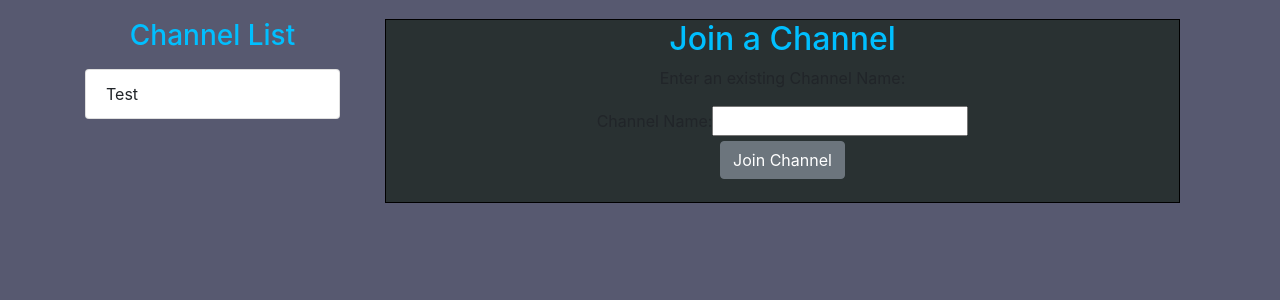
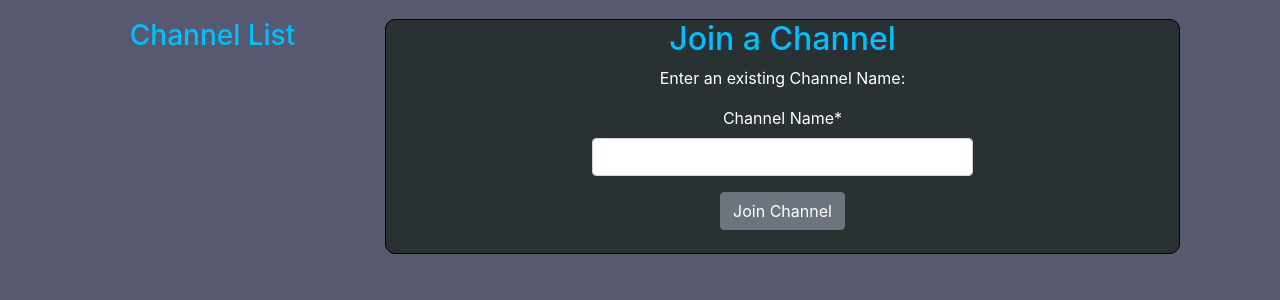
Before and after one commit to thefredliestfred/ChannelX, a Django app: page /findchannel/ in a window 1280 px wide. Shown: the part 56-356 px from the top of the page. Run offline with Django 3.2, Linux system fonts and the light colour scheme; a user stored in the database is signed in; some libraries are stand-ins or nearby versions.

Commit message:
Working on channel side panel

```diff
--- a/DjangoProjects/channelx/channelx/urls.py
+++ b/DjangoProjects/channelx/channelx/urls.py
@@ -24,9 +24,6 @@ from django.views.generic.base import TemplateView
 from main import urls as main_urls
 from django.contrib import admin
 
-# Need to later set up path for finding the channel
-
-
 urlpatterns = [
     path('admin/', admin.site.urls),
     url(r'^admin/', admin.site.urls),
--- a/DjangoProjects/channelx/main/templates/main/base.html
+++ b/DjangoProjects/channelx/main/templates/main/base.html
@@ -3,7 +3,7 @@
 <html lang='en-US'>
 <!--
     Last Update:
-        05/04/19 by Tarren Bos
+        05/06/19 by Tarren Bos
 
     This is a base template for the entire site. All templates are routed through this code in
     order to use the NavBar and all installed addons
@@ -85,20 +85,21 @@
     <main role="main" class="container">
         <div class="row">
             <!-- The Channel List SideBar -->
+            {% if user.is_authenticated %}
                 <div class="col-md-3">
                     <div class="content-section">
                         <h3>Channel List</h3>
                         <p>
                             <ul class="list-group">
                                 {% for channel in channels %}
-                                <li class="list-group-item">{{ channel.room_name }}</li>
+                                    <a href="{% url 'channel-detail' channel.slug %}" class="list-group-item list-group-item-action">{{ channel.room_name }}</a>
                                 {% endfor %}
-                            <li class="list-group-item">Test</li>
                             </ul>
                         </p>
                     </div>
                 </div>
-            <div class="col-md-9">
+            {% endif %}
+            <div class="col">
                 <!-- Messages from site displayed below the NavBar -->
                 {% if messages %}
                     {% for message in messages %}
--- a/DjangoProjects/channelx/main/templates/main/channelSettings.html
+++ b/DjangoProjects/channelx/main/templates/main/channelSettings.html
@@ -5,7 +5,7 @@
 <!--Channel information & Schedule-->
 <div class="container-fluid">
     <div class="row content">
-        <div class="col-6" style="text-align:center; background-color:#293132">
+        <div class="col" style="text-align:center; border-radius: 10px; background-color:#293132">
             <!-- Channel List -->
             <h2 style="color:#00BFFF">Edit Channel</h2>
             <!-- Search Channel -->
@@ -21,7 +21,7 @@
 
 
         <!--Contact list-->
-        <div class="col-4" style="text-align:center; border: 1px solid black; background-color:#293132">
+        <div class="col-4" style="text-align:center; border-radius: 10px; background-color:#293132">
             <h2 style="color:#00BFFF; text-align: center">Channel Users</h2>
             <div class="search-container" style="padding:10px">
                 <form action="/action_page.php">
@@ -30,7 +30,7 @@
                 </form>
             </div>
             <section style="padding:5%">
-                <div class="table-wrapper-scroll-y" style="border: 1px solid black; background-color:white">
+                <div class="table-wrapper-scroll-y" style="border-radius: 10px; background-color:white">
                 <table style="width:100%; text-align:left">
                     <tbody>
                     <tr> <td>User Alias 1</td> </tr>
--- a/DjangoProjects/channelx/main/templates/main/channel_form.html
+++ b/DjangoProjects/channelx/main/templates/main/channel_form.html
@@ -5,7 +5,7 @@
 
 <div class="container-fluid">
     <div class="row content">
-        <div class="col-12" style="text-align:center; border: 1px solid black; background-color:#293132">
+        <div class="col-12" style="text-align:center; border-radius: 10px; border: 1px solid black; background-color:#293132">
             <h2 style="color:#00BFFF">Create a Channel</h2>
             <form class="form-group" method="post" style="color:white; width:100%; padding: 0 25% 0 25%;">
                 {% csrf_token %}
--- a/DjangoProjects/channelx/main/templates/main/findChannel.html
+++ b/DjangoProjects/channelx/main/templates/main/findChannel.html
@@ -1,15 +1,22 @@
 {% extends "main/base.html" %}
 {% block content %}
+{% load crispy_forms_tags %}
+<!--
+    Last Update:
+        05/05/19 by Tarren Bos
+
+    This is the join channel page where the user is able to join a channel.
+-->
 
 <!--All the stuff you see-->
 <div class="container-fluid">
     <div class="row-content">
-        <div class="col-12" style="text-align:center; border: 1px solid black; background-color:#293132">
+        <div class="col" style="text-align: center; border-radius: 10px; border: 1px solid black; background-color: #293132">
             <h2>Join a Channel</h2>
-            <p>Enter an existing Channel Name:</p>
-            <form style="width:100%; padding:0 25% 3% 25%" method="post">
+            <p style="color: white">Enter an existing Channel Name:</p>
+            <form style="width: 100%; padding: 0 25% 3% 25%; color: white" method="post">
                 {% csrf_token %}
-                {{ form }}
+                {{ form|crispy }}
                 <button class="btn btn-secondary" type="submit">Join Channel</button>
             </form>
         </div>
--- a/DjangoProjects/channelx/main/templates/main/home.html
+++ b/DjangoProjects/channelx/main/templates/main/home.html
@@ -9,11 +9,9 @@
 -->
 
 <body>
-        <!-- The Page -->
     <div class="container-fluid">
         <div class="row content">
-                <div class="col-2"> <!-- Just for formating --> </div>
-                <div class="col-8" style="text-align:center; border: 1px solid black; background-color:#293132">
+            <div class="col" style="text-align:center; border-radius: 10px; border: 1px solid black; background-color:#293132">
                 <h1 style="font-size: 60px">ChannelX</h1>
                 <p style="color:white" >ChannelX is a anonymous messaging system that allows for people to
                 ommuncate for a finite amount of time with the option of setting up
@@ -30,5 +28,6 @@
                 <br><br>
             </div>
         </div>
+    </div>
 </body>
 {% endblock content %}
--- a/DjangoProjects/channelx/main/urls.py
+++ b/DjangoProjects/channelx/main/urls.py
@@ -2,8 +2,6 @@ from django.urls import path
 from django.conf.urls import include
 from django.urls import path, re_path
 from . import views
-from .views import (ChannelDetailView, ChannelCreateView, ChannelListView,
-        ChannelUpdateView, ChannelDeleteView, TicketCreateView)
 from users import views as users_views
 from . import views
 from .views import (
@@ -11,13 +9,13 @@ from .views import (
     ChannelDetailView,
     ChannelCreateView,
     ChannelUpdateView,
-    ChannelDeleteView
+    ChannelDeleteView,
+    TicketCreateView
 )
-
-# Need to later set up path for finding the channel
 
 urlpatterns = [
     path('', views.homepage, name='main-home'),
+    path('', ChannelListView.as_view()),
     path('about/', views.aboutpage, name='main-about'),
     path('findchannel/', views.join_channel, name='main-findchannel'),
     path('register/', users_views.register, name='users-register'),
@@ -31,6 +29,6 @@ urlpatterns = [
     path('channel/<str:slug>/', ChannelDetailView.as_view(), name='channel-detail'),
     path('channel/<str:slug>/update/', ChannelUpdateView.as_view(), name='channel-update'),
     path('channel/<str:slug>/delete/', ChannelDeleteView.as_view(), name='channel-delete'),
-    path('ticketrequest/',   TicketCreateView.as_view(template_name='main/ticketRequest.html'), name='main-ticketrequest'),
+    path('ticketrequest/', TicketCreateView.as_view(template_name='main/ticketRequest.html'), name='main-ticketrequest'),
 
 ]
--- a/DjangoProjects/channelx/main/views.py
+++ b/DjangoProjects/channelx/main/views.py
@@ -5,9 +5,9 @@ from django.contrib import messages
 from django.contrib.auth.decorators import login_required
 from django.contrib.auth.mixins import LoginRequiredMixin, UserPassesTestMixin
 from django.views.generic import ListView, DetailView, CreateView, UpdateView, DeleteView
+from main.models import Channel, ChannelMembers, Ticket
 from django.core.mail import send_mail
 from django.utils.safestring import mark_safe
-from main.models import Channel, ChannelMembers, Ticket
 from main.forms import JoinChannelForm
 
 def homepage(request):
@@ -34,10 +34,14 @@ def join_channel(request):
         form = JoinChannelForm()
     return render(request, 'main/findChannel.html', {'form': form})
 
+class BaseLayout(ListView):
+    model = Channel
+    context_object_name = "channels"
+    template_name = "main/base.html"
+
 class ChannelListView(ListView):
     model = Channel
     context_object_name = "channels"
-    template_name = "main/base.html"
 
 class MemberListView(LoginRequiredMixin, ListView):
     model = ChannelMembers
```
Also changed, not shown: DjangoProjects/channelx/db.sqlite3. Lines whose indentation alone changed are shown as unchanged.
